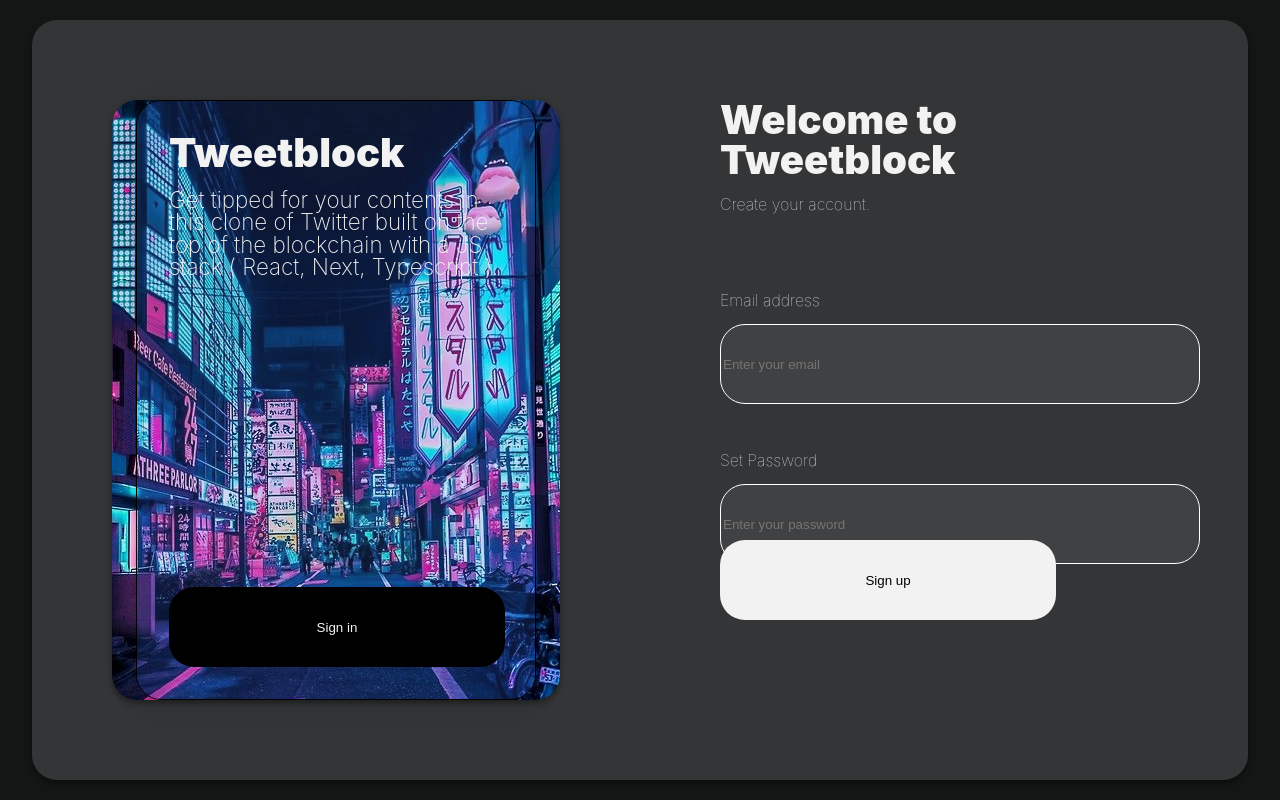
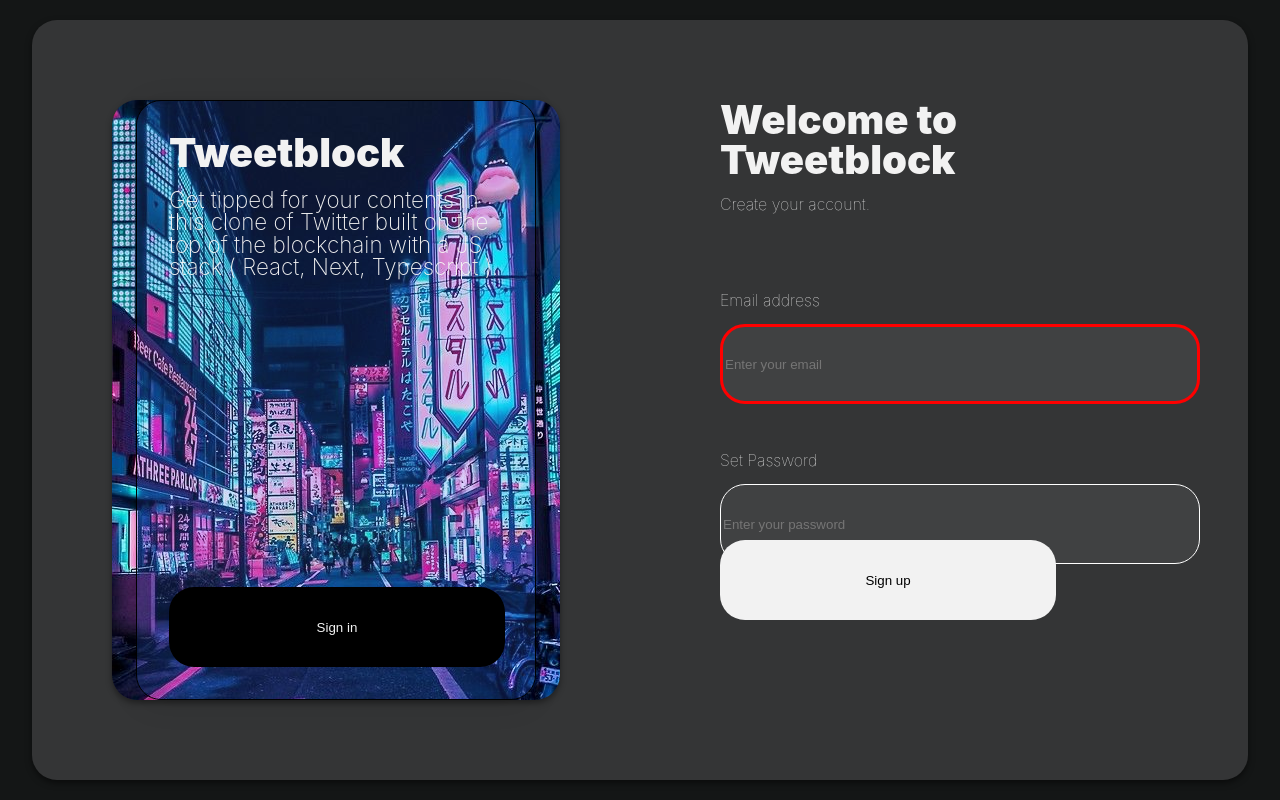
Before and after one commit to justadev999/Tweetblock, a Next.js app: page / in a window 1280 px wide. Built offline with nearby package versions, Linux system fonts and the light colour scheme.

Commit message:
feature : add error border for inputs

```diff
--- a/components/LoginRightSide/LoginRightSide.module.css
+++ b/components/LoginRightSide/LoginRightSide.module.css
@@ -43,3 +43,11 @@
   color: black;
   bottom: 10rem;
 }
+
+.invalid {
+  border: 3px solid red !important;
+}
+
+.valid {
+  border: 3px solid greenyellow !important;
+}
--- a/components/LoginRightSide/LoginRightSide.tsx
+++ b/components/LoginRightSide/LoginRightSide.tsx
@@ -1,28 +1,57 @@
-import React, { useState, useEffect } from 'react';
+import React, { useState, useEffect, useRef } from 'react';
 import Button from '../UI/Button';
 import Card from '../UI/Card';
 import style from './Form.module.css';
 import styles from './LoginRightSide.module.css';
-
-interface StateINterface {
-  email: string;
-  password: string;
-}
+import { IInputState, IValidState } from './interfaces';
 
 const LoginForm = () => {
-  const [input, setInput] = useState<StateINterface>({
+  const [input, setInput] = useState<IInputState>({
     email: '',
     password: '',
   });
+  const [validInput, setValidInput] = useState<IValidState>({
+    emailIsValid: false,
+    passwordIsValid: false,
+  });
 
-  useEffect(() => {});
+  const emailInput = useRef(null);
+
+  const handleEmailChange = (e: any) => {
+    setInput((prev) => {
+      return { ...prev, email: e.target.value };
+    });
+  };
+
+  useEffect(() => {
+    if (input.email.trim().length >= 6) {
+      setValidInput((prev) => {
+        return { ...prev, emailIsValid: true };
+      });
+      console.log(validInput.emailIsValid);
+    } else {
+      setValidInput((prev) => {
+        return { ...prev, emailIsValid: false };
+      });
+    }
+  }, [input, validInput.emailIsValid, setValidInput]);
+
+  const emailValidBorder = validInput.emailIsValid
+    ? `${styles.valid}`
+    : `${styles.invalid}`;
 
   return (
     <form className={styles['form']}>
       <h1>Welcome to Tweetblock</h1>
       <p>Create your account.</p>
       <label htmlFor="email">Email address</label>
-      <input id="email" placeholder="Enter your email" />
+      <input
+        className={emailValidBorder}
+        id="email"
+        placeholder="Enter your email"
+        onChange={handleEmailChange}
+        ref={emailInput}
+      />
       <label className={styles.test} htmlFor="password">
         Set Password
       </label>
--- /dev/null
+++ b/components/LoginRightSide/interfaces.ts
@@ -0,0 +1,9 @@
+export interface IInputState {
+  email: string;
+  password: string;
+}
+
+export interface IValidState {
+  emailIsValid: boolean;
+  passwordIsValid: boolean;
+}
--- /dev/null
+++ b/components/LoginRightSide/utils/cssStuff.ts
@@ -0,0 +1,5 @@
+export const assignClassToInput = (input : any) => {
+  const validInput = `${input}.emailIsValid`
+  if(validInput) return 'styles.valid'
+  if(!validInput) return 'styles.invalid'
+}
```
Also changed, not shown: components/hooks/useInput.tsx (deleted, +0 -11 lines).
